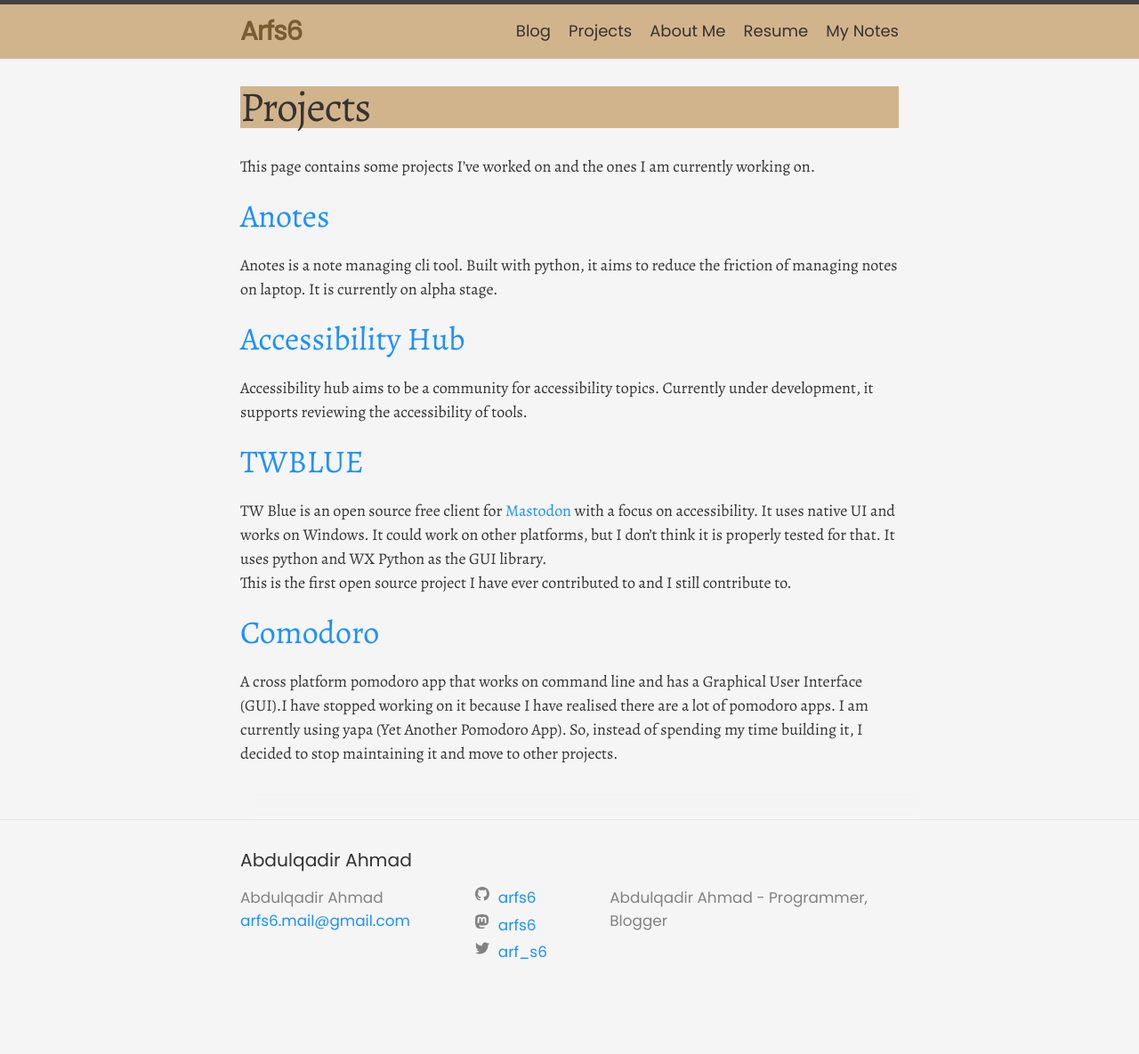
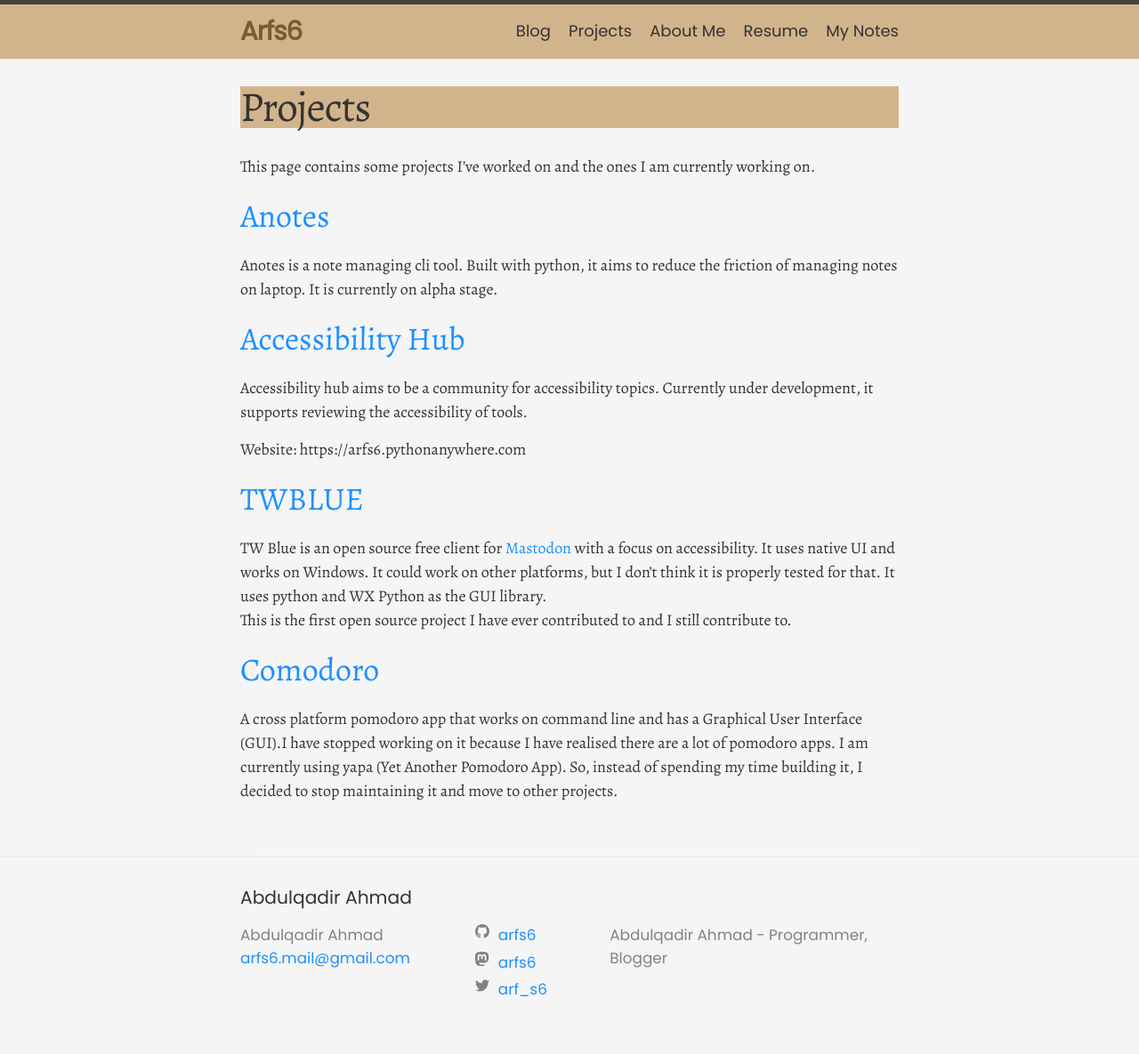
Before and after one commit to Arfs6/Arfs6.github.io, a Jekyll site: the page built from projects.markdown, in a window 1280 px wide. Shown: the whole page at 89% size. Built offline with Jekyll 4.4.1, drawn with Linux system fonts in a browser that asks for light colours; before the commit the page ends 1143 px from its top, so only the background shows below that; some of the changed lines change nothing that is shown.

Commit message:
added link to accessibility hub website in project.markdown.

```diff
--- a/projects.markdown
+++ b/projects.markdown
@@ -13,6 +13,8 @@
 
 Accessibility hub aims to be a community for accessibility topics. Currently under development, it supports reviewing the accessibility of tools.
 
+Website: https://arfs6.pythonanywhere.com
+
 ## [TWBLUE](https://github.com/MCV-Software/TWBlue)
 TW Blue is an open source free client for [Mastodon](https://mastodon.social) with a focus on accessibility. It uses native UI and works on Windows. It could work on other platforms, but I don't think it is properly tested for that. It uses python and WX Python as the GUI library.
 This is the first open source project I have ever contributed to and I still contribute to.
```
